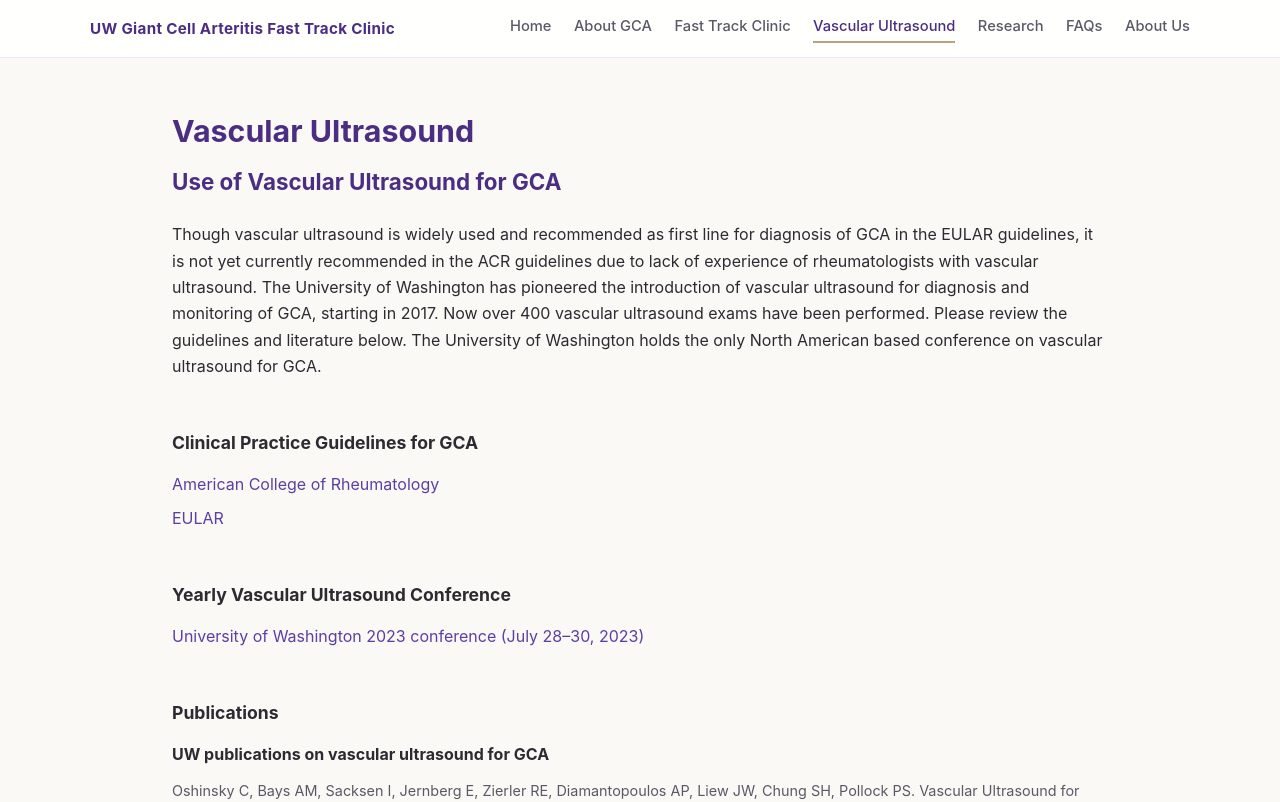
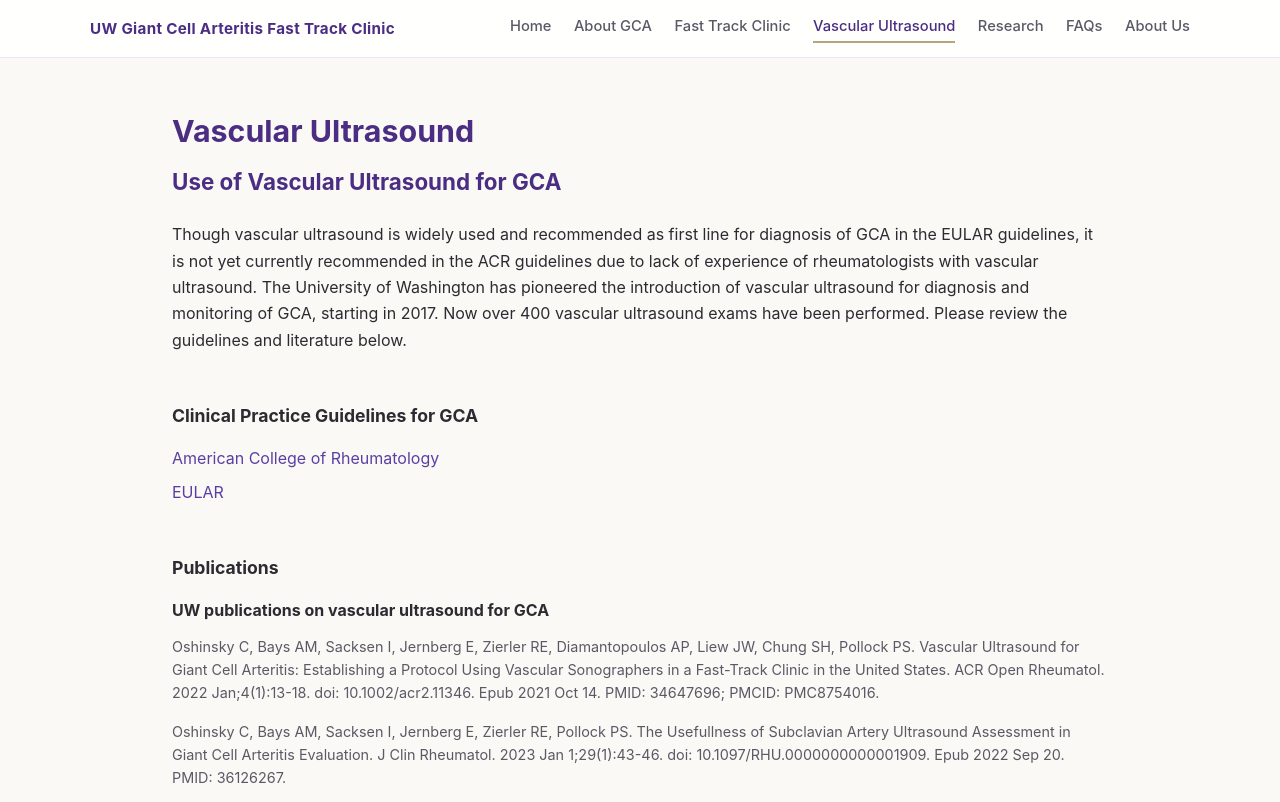
Before and after one commit to rheumify/gca-fast-website, a Next.js app: page /vascular-ultrasound in a window 1280 px wide. Shown: the top 802 px of the page. Built offline with nearby package versions, Linux system fonts and the light colour scheme.

Commit message:
Remove yearly conference section and reference (no longer held)

```diff
--- a/app/vascular-ultrasound/page.js
+++ b/app/vascular-ultrasound/page.js
@@ -10,8 +10,7 @@
           guidelines, it is not yet currently recommended in the ACR guidelines due to lack of experience of
           rheumatologists with vascular ultrasound. The University of Washington has pioneered the introduction of
           vascular ultrasound for diagnosis and monitoring of GCA, starting in 2017. Now over 400 vascular ultrasound
-          exams have been performed. Please review the guidelines and literature below. The University of Washington
-          holds the only North American based conference on vascular ultrasound for GCA.
+          exams have been performed. Please review the guidelines and literature below.
         </p>
       </section>
 
@@ -26,17 +25,6 @@
           <li>
             <a href="https://ard.bmj.com/content/79/1/19" target="_blank" rel="noopener noreferrer">
               EULAR
-            </a>
-          </li>
-        </ul>
-      </section>
-
-      <section className="section">
-        <h2 className="subsection-title">Yearly Vascular Ultrasound Conference</h2>
-        <ul style={{ listStyle: 'none', padding: 0 }}>
-          <li>
-            <a href="https://uw.cloud-cme.com/course/courseoverview?P=5&EID=8540" target="_blank" rel="noopener noreferrer">
-              University of Washington 2023 conference (July 28&ndash;30, 2023)
             </a>
           </li>
         </ul>
```
